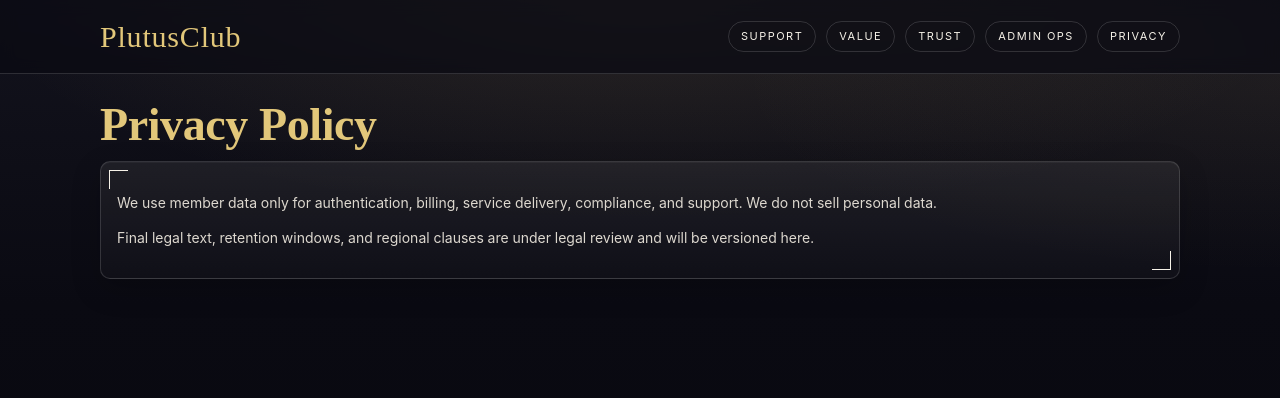
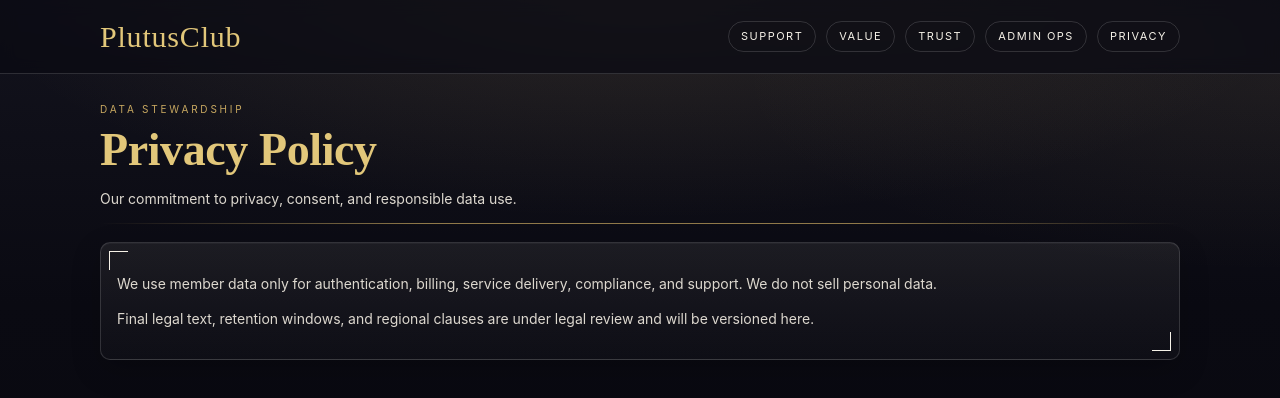
Before and after one commit to Teamtrue/luxury-members, a Next.js app in the folder luxury-members-next/: page /privacy in a window 1280 px wide. Shown: the top 398 px of the page. Built offline with nearby package versions, Linux system fonts and the light colour scheme.

Commit message:
Add premium hero framing to privacy page

```diff
--- a/luxury-members-next/app/privacy/page.tsx
+++ b/luxury-members-next/app/privacy/page.tsx
@@ -1,7 +1,11 @@
 export default function PrivacyPage() {
   return (
     <>
+      <div className="hero-eyebrow">Data Stewardship</div>
       <h1>Privacy Policy</h1>
+      <p>Our commitment to privacy, consent, and responsible data use.</p>
+      <div className="hairline" />
+
       <section>
         <p>
           We use member data only for authentication, billing, service delivery, compliance, and support. We do not sell personal data.
```
